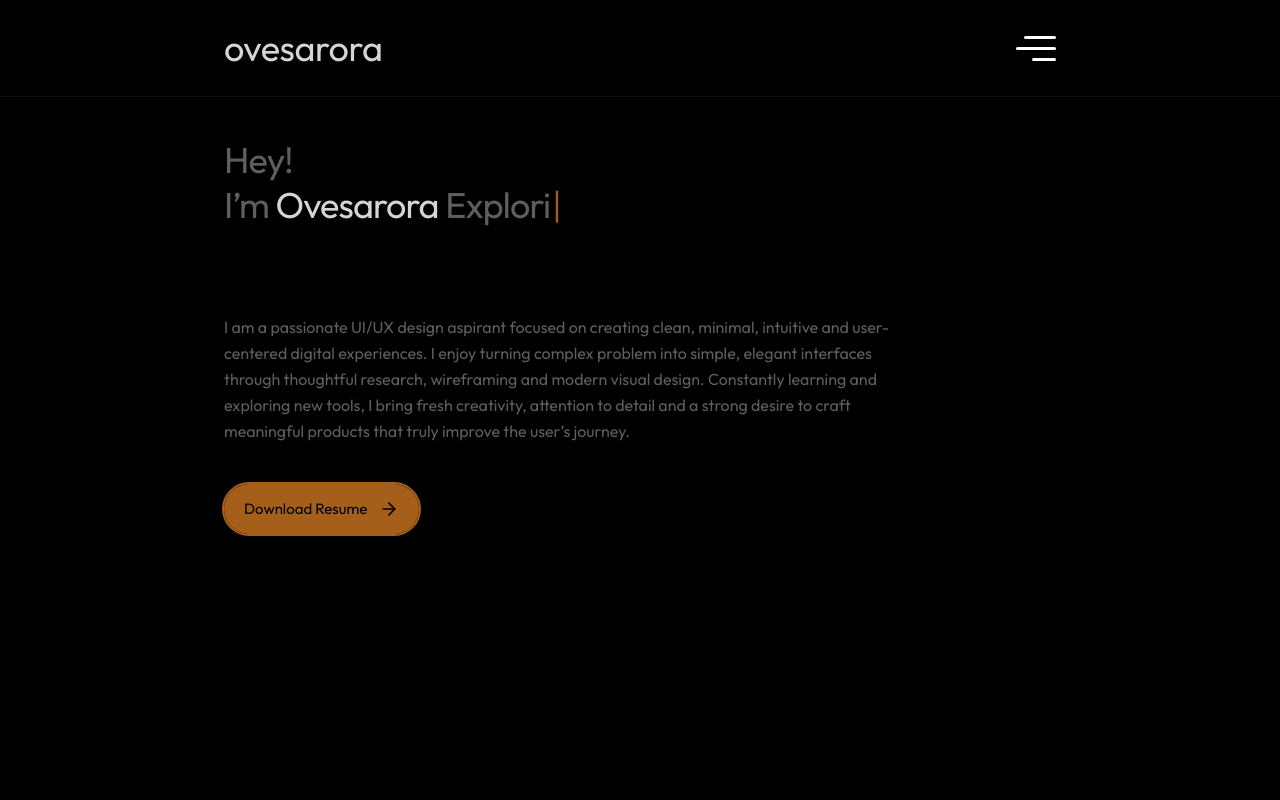
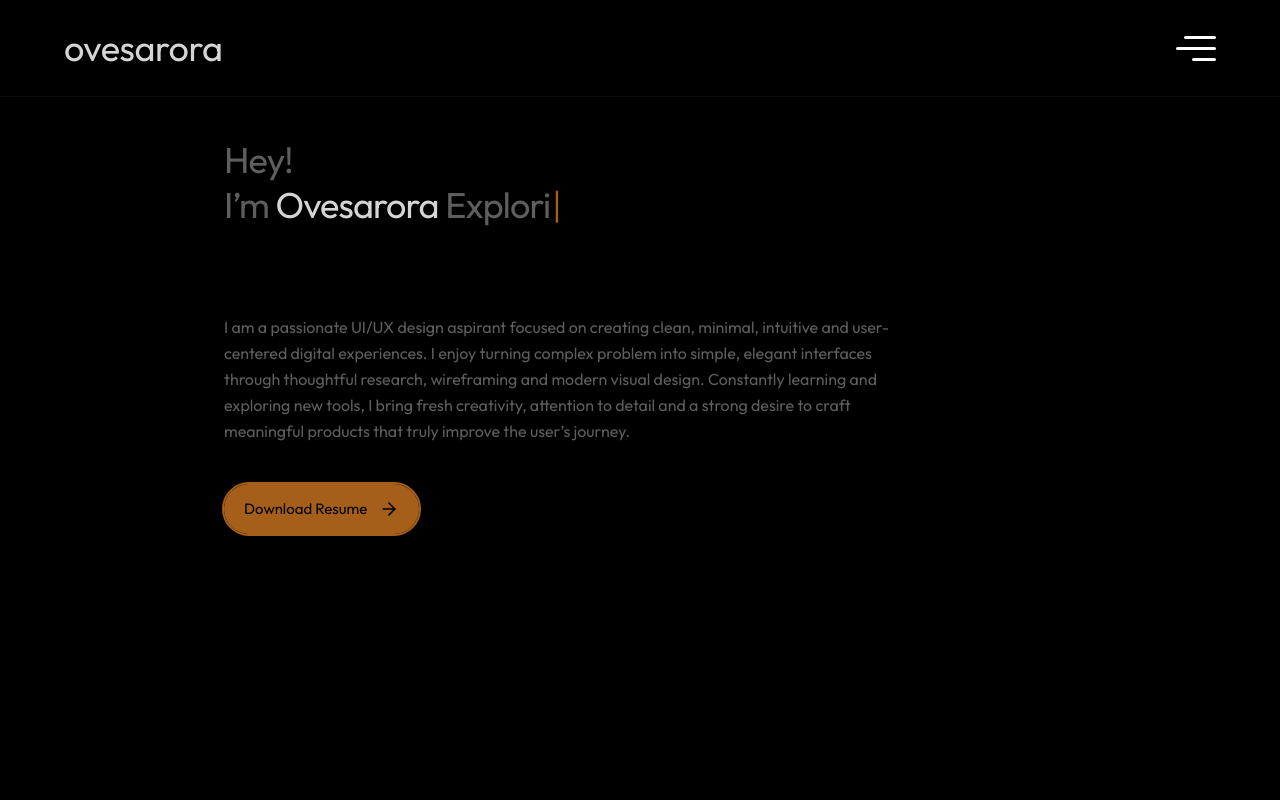
Before and after one commit to mr-saad/oves-portfolio, a React (Vite) app: page / in a window 1280 px wide. Shown: the top 800 px of the page. Built offline with nearby package versions, Linux system fonts and the light colour scheme.

Commit message:
Restore navbar left and right margin and padding

```diff
--- a/src/components/Navbar.jsx
+++ b/src/components/Navbar.jsx
@@ -27,7 +27,7 @@ export default function Navbar() {
 
   return (
     <div className="w-full border-b border-white/5">
-      <nav className="max-w-5xl mx-auto flex justify-between items-center py-6 sm:py-7 px-6 sm:px-8 md:px-16 lg:px-24 w-full tracking-tight">
+      <nav className="flex justify-between items-center py-7 px-6 sm:px-8 md:px-12 lg:px-16 w-full tracking-tight">
         {/* Brand Logo - Navigates Home & Scrolls to Top */}
         <h1 className="highlight text-3xl md:text-4xl z-3">
           <Link
```
